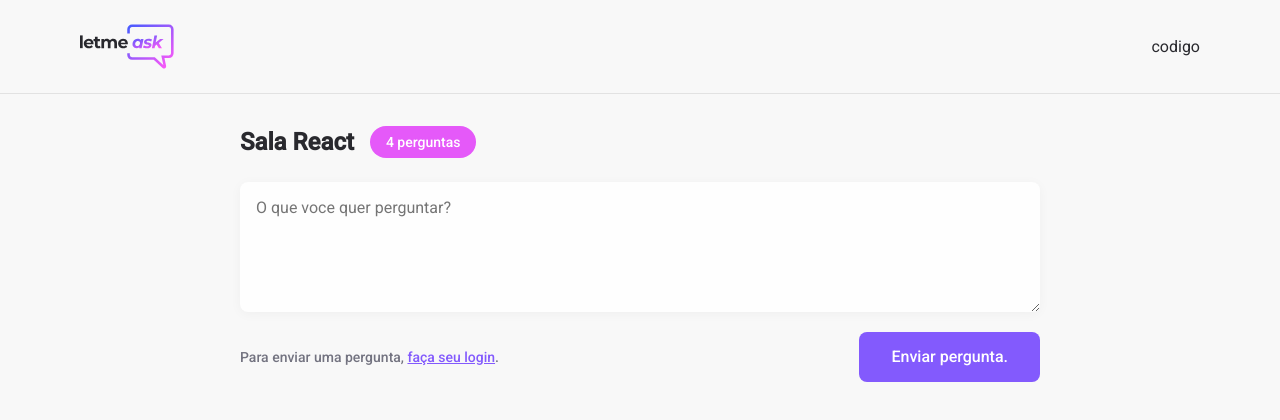
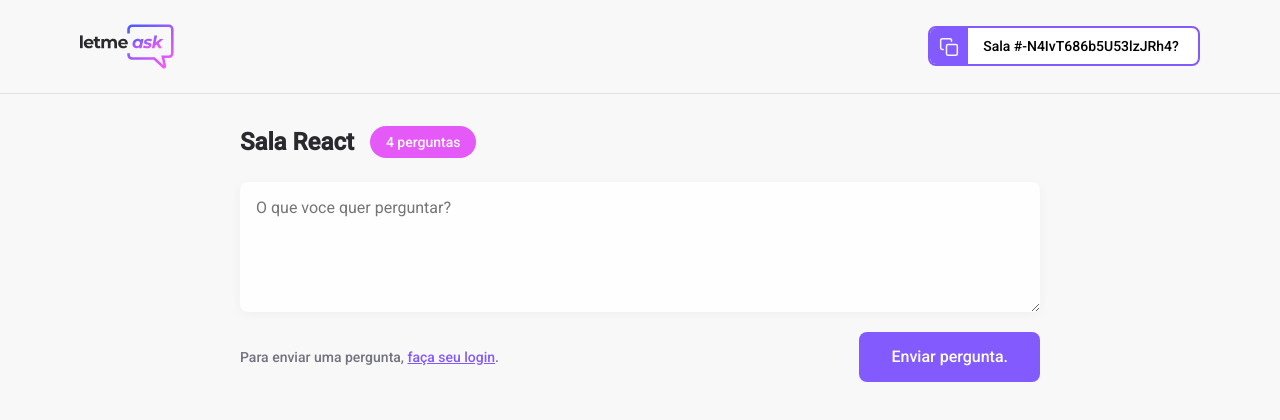
Before and after one commit to joaoelima/Letmeask, a React (Create React App) app: page /rooms/1 in a window 1280 px wide. Shown: the top 420 px of the page. Built offline with nearby package versions, Linux system fonts and the light colour scheme; no server answers.

Commit message:
Continuando o incremento do scss da sala.

```diff
--- /dev/null
+++ b/src/components/RoomCode.tsx
@@ -0,0 +1,15 @@
+import copyImg from '../assets/images/copy.svg';
+
+import '../styles/room-code.scss';
+
+
+export function RoomCode() {
+    return (
+        <button className="room-code">
+            <div>
+                <img src={copyImg} alt="Copy room code" />
+            </div>
+            <span>Sala  #-N4IvT686b5U53lzJRh4?</span>
+        </button>
+    )
+}
--- a/src/pages/Room.tsx
+++ b/src/pages/Room.tsx
@@ -1,5 +1,6 @@
 import logoImg from '../assets/images/logo.svg'
 import { Button } from '../components/button';
+import { RoomCode } from '../components/RoomCode';
 
 import '../styles/room.scss';
 
@@ -9,7 +10,7 @@ export function Room() {
            <header>
                 <div className="content">
                     <img src={logoImg} alt="Letmeask" />
-                    <div>codigo</div>
+                    <RoomCode />
                 </div>
            </header>
 
--- /dev/null
+++ b/src/styles/room-code.scss
@@ -0,0 +1,31 @@
+.room-code {
+    height: 40px;
+    border-radius: 8px;
+    overflow: hidden;
+
+    background: #fff;
+    border: 2px solid #835afd;
+    cursor: pointer;
+
+    display: flex;
+
+
+    div {
+        background: #835afd;
+        padding: 9px;
+        display: flex;
+        justify-content: center;
+        align-items: center;
+    }
+
+
+    span {
+        display: block;
+        align-self: center;
+        flex: 1;
+        padding: 0 16px 0 12px;
+        width: 230px;
+        font-size: 14px;
+        font-weight: 500;
+    }
+}
```
